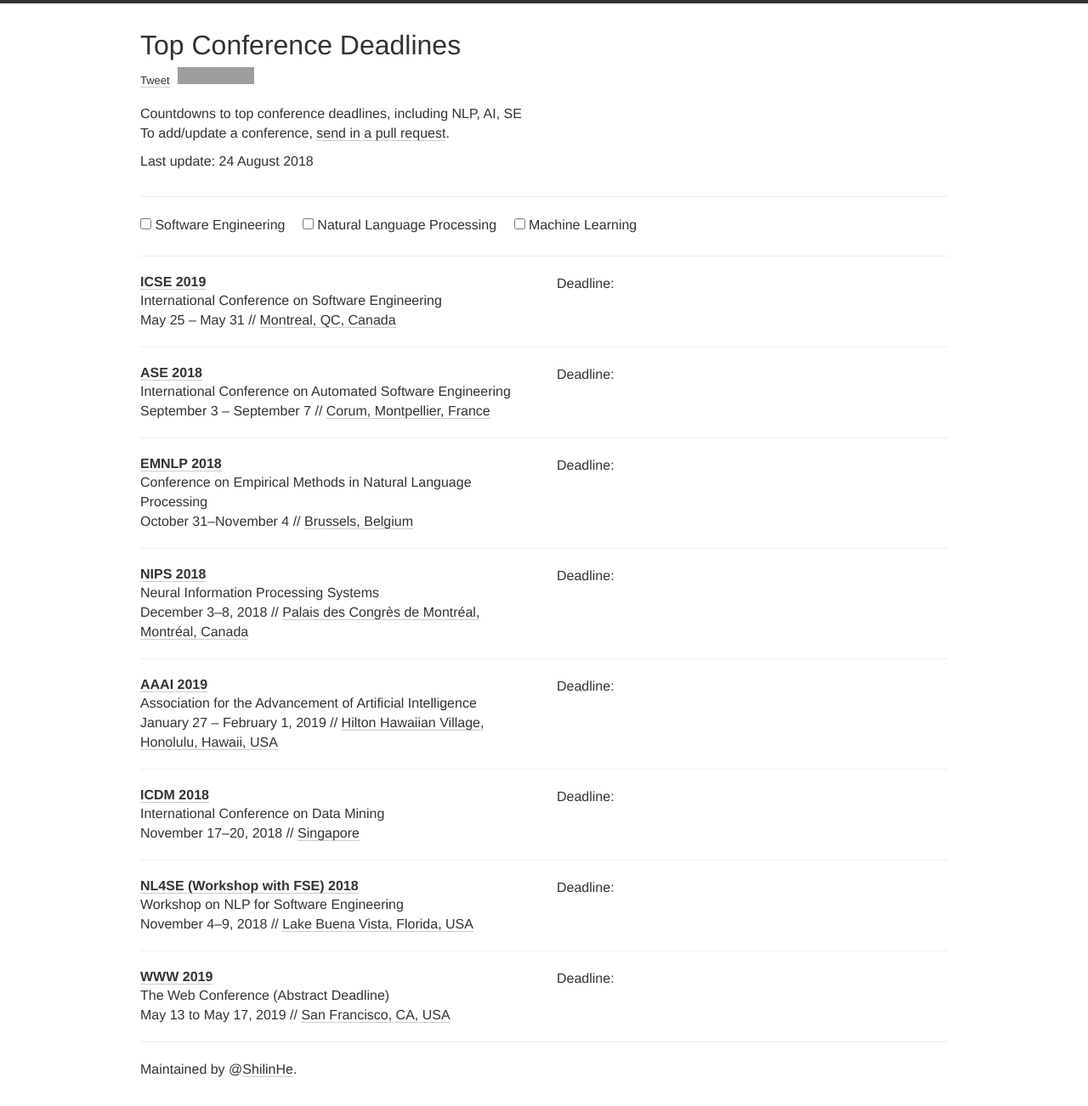
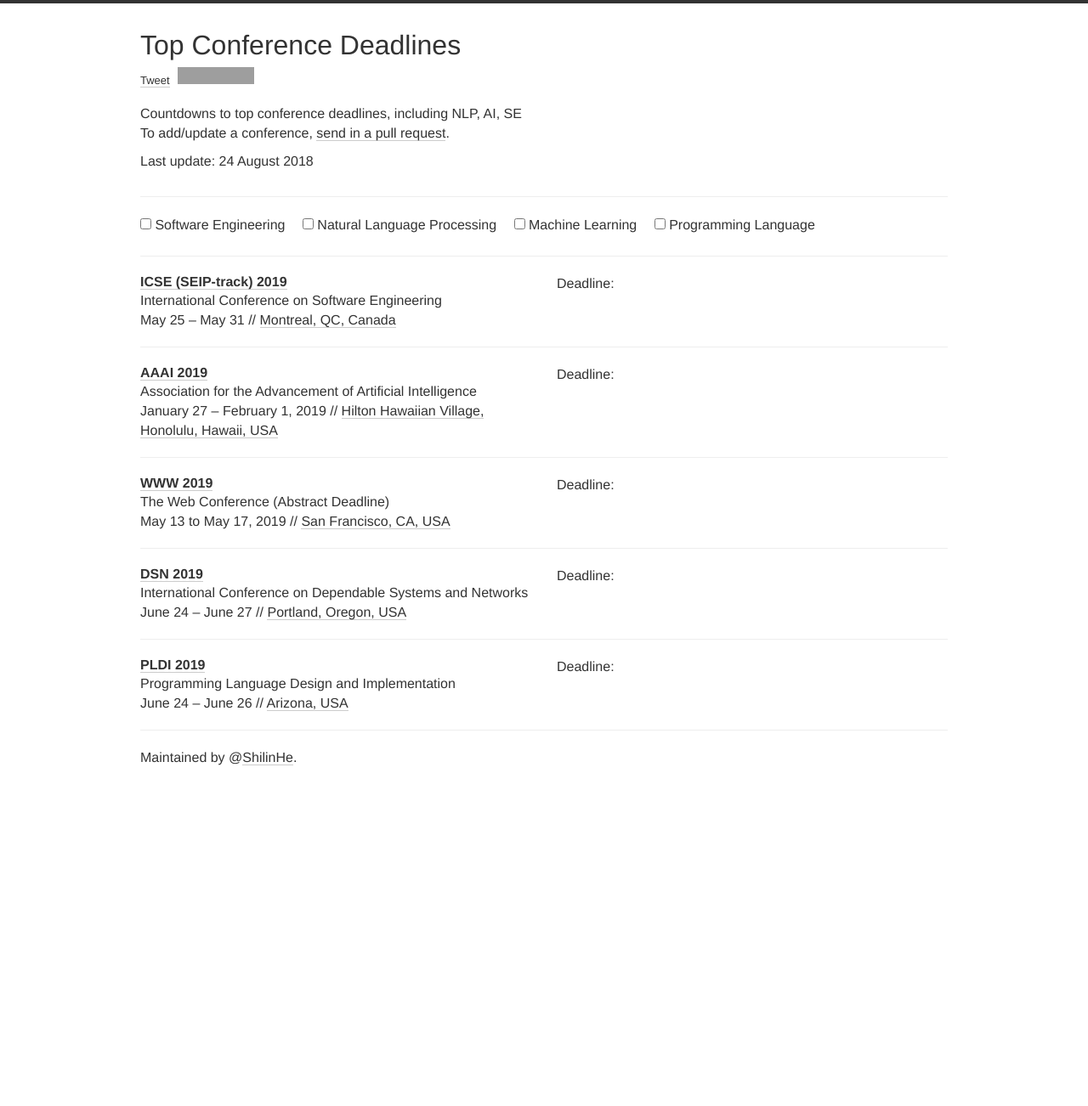
Before and after one commit to ShilinHe/conferences, a Jekyll site: the page built from index.html, in a window 1280 px wide. Shown: the whole page at 85% size. Built offline with Jekyll 4.4.1, drawn with Linux system fonts in a browser that asks for light colours; nearby versions of some CDN libraries; comment, search, counter and statistics services are not loaded; after the commit the page ends 935 px from its top, so only the background shows below that; grey boxes are pictures that could not be loaded.

Commit message:
add PLDI, DSN 2019

```diff
--- a/_data/conferences.yml
+++ b/_data/conferences.yml
@@ -1,42 +1,12 @@
 ---
-- name: ICSE
+- name: ICSE (SEIP-track)
   description: International Conference on Software Engineering
   year: 2019
   link: https://2019.icse-conferences.org/
-  deadline: "2018-08-24 23:59"
+  deadline: "2018-10-1 23:59"
   date: "May 25 - May 31"
   place: Montreal, QC, Canada
   tags: SE
-
-
-- name: ASE
-  description: International Conference on Automated Software Engineering
-  year: 2018
-  link: http://www.ase2018.com/
-  deadline: "2018-04-26 23:59"
-  date: "September 3 - September 7"
-  place: Corum, Montpellier, France
-  tags: SE
-
-- name: EMNLP
-  description: Conference on Empirical Methods in Natural Language Processing
-  year: 2018
-  link: http://emnlp2018.org/
-  deadline: "2018-05-22 23:59"
-  timezone: America/Los_Angeles
-  date: "October 31–November 4"
-  place: Brussels, Belgium
-  tags: NLP
-
-- name: NIPS
-  description: Neural Information Processing Systems
-  year: 2018
-  link: https://nips.cc/Conferences/2018
-  deadline: "2018-05-18 12:59"
-  timezone: America/Los_Angeles
-  date: December 3-8, 2018
-  place: "Palais des Congr\xE8s de Montr\xE9al, Montr\xE9al, Canada"
-  tags: ML
 
 - name: AAAI
   description: Association for the Advancement of Artificial Intelligence
@@ -48,25 +18,6 @@
   place: Hilton Hawaiian Village, Honolulu, Hawaii, USA
   tags: ML
 
-- name: ICDM
-  description: International Conference on Data Mining
-  year: 2018
-  link: http://icdm2018.org/
-  deadline: "2018-06-05 23:59"
-  timezone: Etc/GMT-7
-  date: November 17-20, 2018
-  place: Singapore
-  tags: ML
-
-- name: NL4SE (Workshop with FSE)
-  description: Workshop on NLP for Software Engineering
-  year: 2018
-  link: https://nl4se2018.github.io/
-  deadline: "2018-08-31 23:59"
-  date: "November 4-9, 2018"
-  place: Lake Buena Vista, Florida, USA
-  tags: [SE, NLP]
-
 - name: WWW
   description: The Web Conference (Abstract Deadline)
   year: 2019
@@ -75,3 +26,22 @@
   date: "May 13 to May 17, 2019"
   place: San Francisco, CA, USA
   tags: ML
+
+- name: DSN
+  description: International Conference on Dependable Systems and Networks
+  year: 2019
+  link: http://www.dsn.org/
+  deadline: "2018-12-07 23:59"
+  date: "June 24 - June 27"
+  place: Portland, Oregon, USA
+  tags: SE
+
+
+- name: PLDI
+  description: Programming Language Design and Implementation
+  year: 2019
+  link: https://pldi19.sigplan.org/
+  deadline: "2018-11-16 23:59"
+  date: "June 24 - June 26"
+  place: Arizona, USA
+  tags: PL
--- a/_data/types.yml
+++ b/_data/types.yml
@@ -5,3 +5,5 @@
   tag: NLP
 - name: Machine Learning
   tag: ML
+- name: Programming Language
+  tag: PL
```
